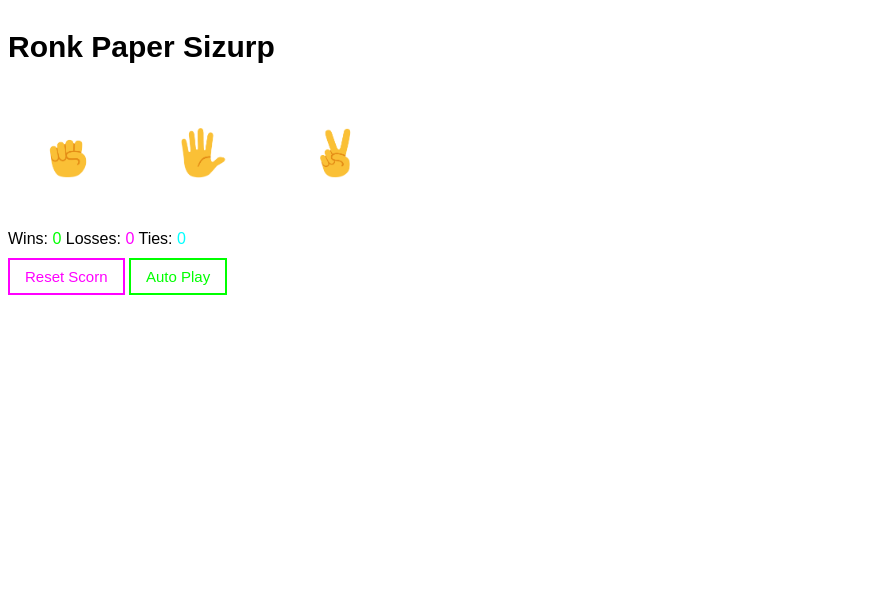
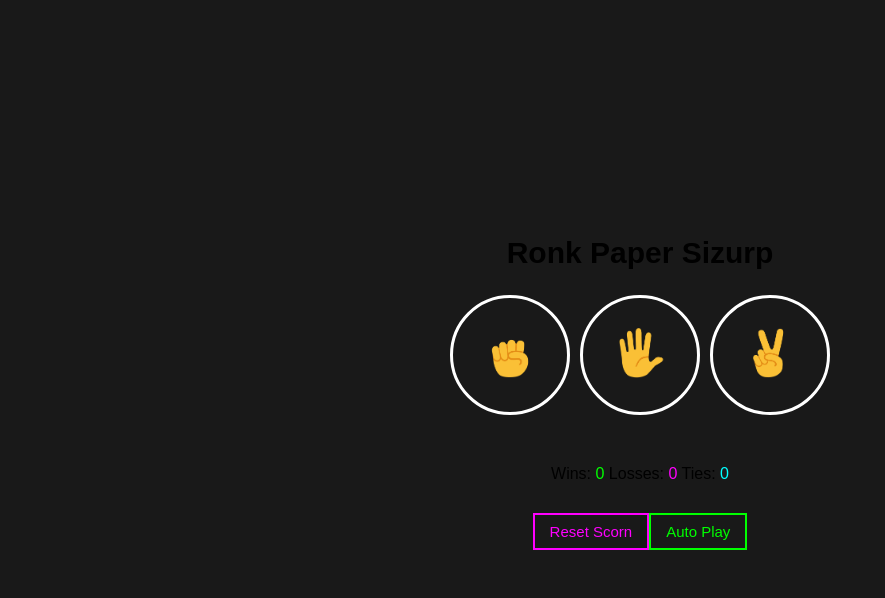
Before and after one commit to kenDilemma/throwhands, a plain HTML site: page index.html in a window 1280 px wide. Shown: the whole page, without its empty margins (0-885 px from the left). Drawn offline with Linux system fonts and the light colour scheme.

Commit message:
Refactor HTML structure and enhance CSS styles for better layout and button alignment

```diff
--- a/RPS.css
+++ b/RPS.css
@@ -1,11 +1,58 @@
 body {
-	background-color: rgb(25, 25, 25) white;
+	background-color: rgb(25, 25, 25);
 	font-family: arial;
+	display: flex;
+	justify-content: center;
+	align-items: center;
+	min-height: 100vh;
+	margin: 0;
+	padding: 0;
+}
+
+.container, .game-contain {
+    text-align: center;
+    width: 420px;
+    padding: 20px;
+    display: flex;
+    flex-direction: column;
+    align-items: center;
+    justify-content: center;
+}
+
+.game-container {
+    width: 420px;
+    padding: 20px;
+    display: flex;
+    flex-direction: column;
+    align-items: center;
+}
+
+/* Add this to create a container for the buttons */
+.button-containerer {
+	display: flex;
+	justify-content: center;
+	margin: 15px 0;
+	width: 100%;
+}
+
+.button-container {
+    display: flex;
+    justify-content: center;
+    margin: 15px 0;
+    width: 100%;
+}
+
+/* Make the last button not have a right margin */
+.move-button:last-of-type {
+	margin-right: 0;
 }
 
 .title {
+    width: 100%;
+    text-align: center;
 	font-size: 30px;
 	font-weight: bold;
+    margin: 10px 0;
 }
 
 .move-icon {
@@ -21,6 +68,20 @@ body {
 	border-radius: 60px;
 	margin-right: 10px;
 	cursor: pointer;
+}
+
+.result-container {
+    width: 100%;
+    display: flex;
+    flex-direction: column;
+    align-items: center;
+    margin: 10px 0;
+}
+
+.result-container p {
+    margin: 5px 0;
+    text-align: center;
+    width: 100%;
 }
 
 .result {
@@ -47,6 +108,12 @@ body {
 	color: cyan;
 }
 
+.js-reset-confirmation {
+    width: 100%;
+    text-align: center;
+    margin: 5px 0;
+}
+
 .reset-score-button {
 	font-size: 15px;
 	padding: 8px 15px;
--- a/index.html
+++ b/index.html
@@ -7,31 +7,39 @@
         <link rel="stylesheet" href="RPS.css" />
     </head>
     <body>
+        <div class="game-container">
             <p class="title">Ronk Paper Sizurp</p>
-		<button class="js-choose-rock move-button" ;>
+            <div class="button-container">
+                <button class="js-choose-rock move-button">
                     <img src="images/rock-emoji.png" class="move-icon" />
                 </button>
 
-		<button class="move-button js-choose-paper" ;>
+                <button class="move-button js-choose-paper">
                     <img src="images/paper-emoji.png" class="move-icon" />
                 </button>
 
-		<button class="move-button js-choose-scissors" ;>
+                <button class="move-button js-choose-scissors">
                     <img src="images/scissors-emoji.png" class="move-icon" />
                 </button>
+            </div>
 
+            <div class="result-container">
                 <p class="js-moves"></p>
                 <p class="js-result result"></p>
                 <p class="js-score score"></p>
+            </div>
 
-		<button
-			class="reset-score-button js-reset-score"
-		>
+            <div class="button-container">
+                <button class="reset-score-button js-reset-score">
                     Reset Scorn
                 </button>
 
-		<button class="auto-play-button js-auto-play">Auto Play</button>
+                <button class="auto-play-button js-auto-play">
+                    Auto Play
+                </button>
+            </div>
             <p class="js-reset-confirmation"></p>
             <script src="scripts/RPS.js"></script>
+        </div>
     </body>
 </html>
```
Lines whose indentation alone changed are shown as unchanged.
